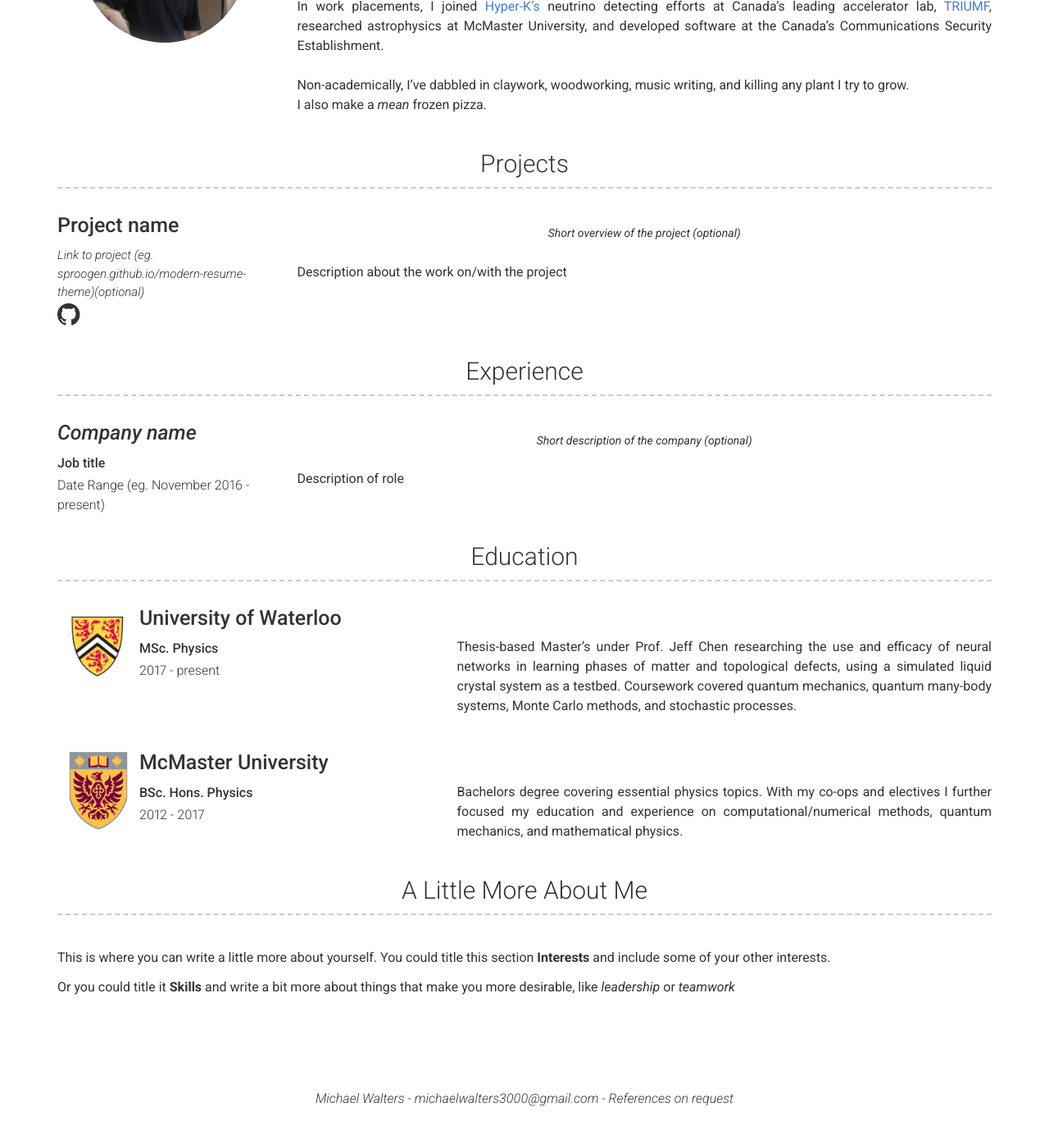
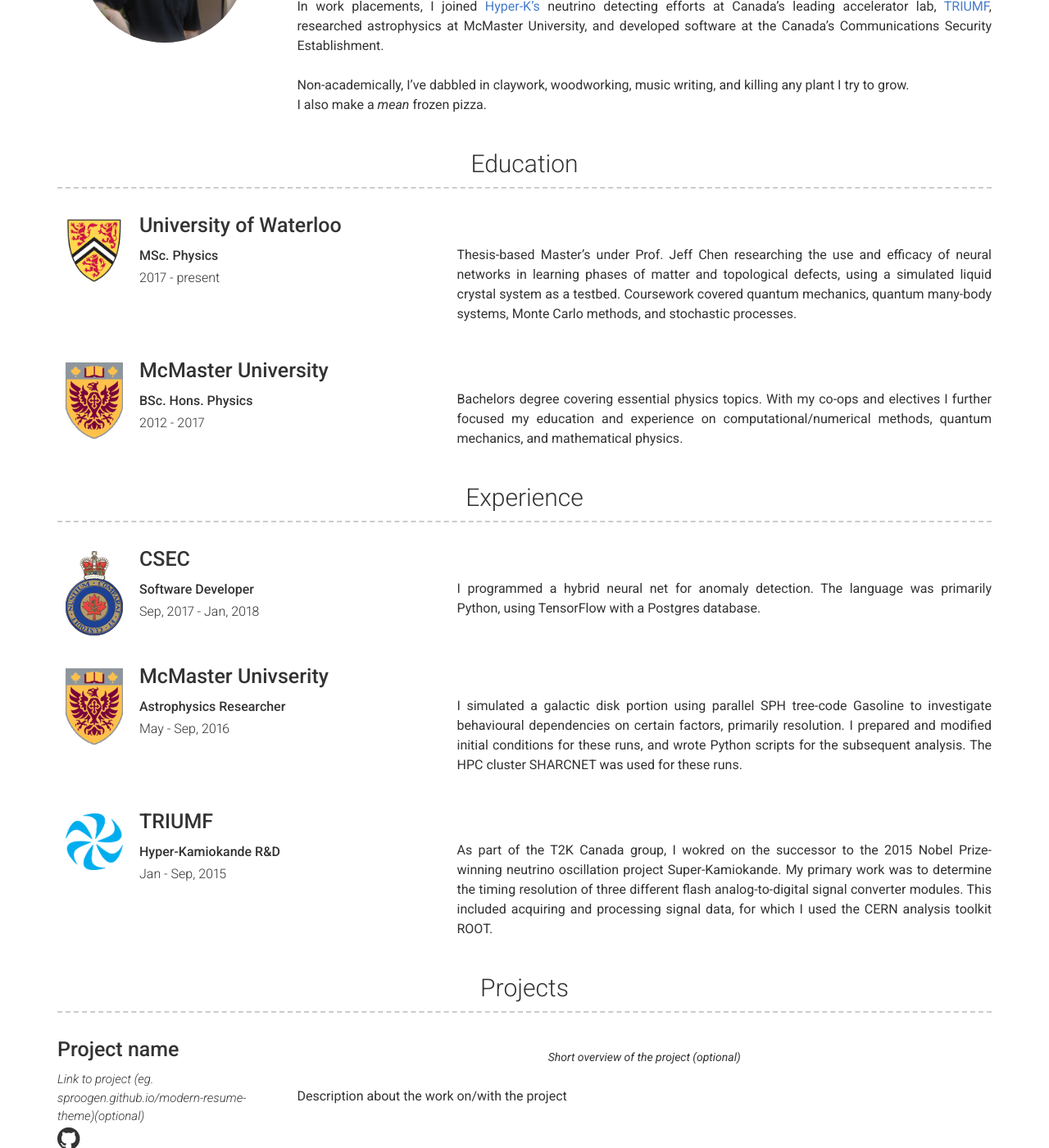
Before and after one commit to m-walters/m-walters.github.io, a Jekyll site: the page built from index.md, in a window 1280 px wide and 1400 px high, scrolled down 477 px. Shown: the whole window at 82% size. Built offline with Jekyll 4.4.1, drawn with Linux system fonts in a browser that asks for light colours; before the commit the page ends 1841 px from its top, so only the background shows below that; some of the changed text lies outside the part shown.

Commit message:
Updated Experience section

```diff
--- a/_config.yml
+++ b/_config.yml
@@ -46,9 +46,7 @@ about_content: | # this will include new lines to allow paragraphs
 # More Section
 # more_title: A Little More About Me #(Use this to override about more section title)
 more_content: | # this will include new lines to allow paragraphs
-  This is where you can write a little more about yourself. You could title this section **Interests** and include some of your other interests.
-
-  Or you could title it **Skills** and write a bit more about things that make you more desirable, like *leadership* or *teamwork*
+  Don't forget your ML certificate
 
 # Footer
 footer_show_references: true
--- a/_data/experience.yml
+++ b/_data/experience.yml
@@ -1,9 +1,29 @@
 # Experience template
-- company: Company name
-  link: Link to company (optional)
-  job_title: Job title
-  dates: Date Range (eg. November 2016 - present)
+- company: CSEC
+  image: "assets/images/CSEC_logo_canada.svg"
+  job_title: Software Developer
+  dates: Sep, 2017 - Jan, 2018
   quote: >
-   Short description of the company (optional)
   description: | # this will include new lines to allow paragraphs
-    Description of role
+    I programmed a hybrid neural net for anomaly detection. The language was primarily Python,
+    using TensorFlow with a Postgres database.
+
+- company: McMaster Univserity
+  image: "assets/images/mcmaster-plain-crest.png"
+  job_title: Astrophysics Researcher
+  dates: May - Sep, 2016
+  quote: >
+  description: | # this will include new lines to allow paragraphs
+    I simulated a galactic disk portion using parallel SPH tree-code Gasoline to investigate behavioural dependencies on certain factors, primarily resolution.
+    I prepared and modified initial conditions for these runs, and wrote Python scripts for the subsequent analysis.
+    The HPC cluster SHARCNET was used for these runs.
+
+- company: TRIUMF
+  image: "assets/images/triumf-logo.png"
+  job_title: Hyper-Kamiokande R&D
+  dates: Jan - Sep, 2015
+  quote: >
+  description: | # this will include new lines to allow paragraphs
+    As part of the T2K Canada group, I wokred on the successor to the 2015 Nobel Prize-winning neutrino oscillation project Super-Kamiokande.
+    My primary work was to determine the timing resolution of three different flash analog-to-digital signal converter modules.
+    This included acquiring and processing signal data, for which I used the CERN analysis toolkit ROOT.
--- a/_includes/education.html
+++ b/_includes/education.html
@@ -3,7 +3,7 @@
   {% for education in site.data.education %}
     <div class="row clearfix education">
       <div class="col-xs-12 col-sm-6 col-md-5 col-print-12 left-column"> <!--- normally ends with left-column -->
-				<img src="{{ education.image }}" width="100" style="float:left">
+				<img src="{{ education.image }}" width="100" style="padding: 0.5em 2em 0.5em 1em;float:left">
         <h4>{{ education.name }}</h4>
         <p><b>{{ education.qualification }}</b></p>
         <p>{{ education.dates }}</p>
--- a/_includes/experience.html
+++ b/_includes/experience.html
@@ -2,7 +2,8 @@
   <h3>{{ site.experience_title | default: "Experience" }}</h3>
   {% for experience in site.data.experience %}
     <div class="row clearfix experience">
-      <div class="col-xs-12 col-sm-4 col-md-3 col-print-12 left-column">
+      <div class="col-xs-12 col-sm-6 col-md-5 col-print-12 left-column">
+				<img src="{{ experience.image }}" width="100" style="padding: 0.5em 2em 0.5em 1em;float:left">
         <h4 class="name">
           {%- if experience.link -%}
             {% include a.html href=experience.link %}
@@ -19,7 +20,7 @@
           <p>{{ job.dates }}</p>
         {% endfor %}
       </div>
-      <div class="col-xs-12 col-sm-8 col-md-9 col-print-12">
+      <div class="col-xs-12 col-sm-6 col-md-7 col-print-12">
         {%- if experience.quote -%}
           <p class="quote">{{ experience.quote }}</p>
         {%- endif -%}
--- a/_layouts/default.html
+++ b/_layouts/default.html
@@ -12,16 +12,16 @@
 
       {%- include about.html -%}
 
-      {%- if site.data.projects.size > 0 -%}
-        {%- include projects.html -%}
+      {%- if site.data.education.size > 0 -%}
+        {%- include education.html -%}
       {%- endif -%}
 
       {%- if site.data.experience.size > 0 -%}
         {%- include experience.html -%}
       {%- endif -%}
 
-      {%- if site.data.education.size > 0 -%}
-        {%- include education.html -%}
+      {%- if site.data.projects.size > 0 -%}
+        {%- include projects.html -%}
       {%- endif -%}
 
       {%- if site.more_content -%}
```
Also changed, not shown: assets/images/CSEC_logo_canada.svg (added), assets/images/cse_badge.png (added), assets/images/mcmaster-plain-crest.png, assets/images/triumf-logo.png (added), assets/images/waterloo-plain-crest.png.
